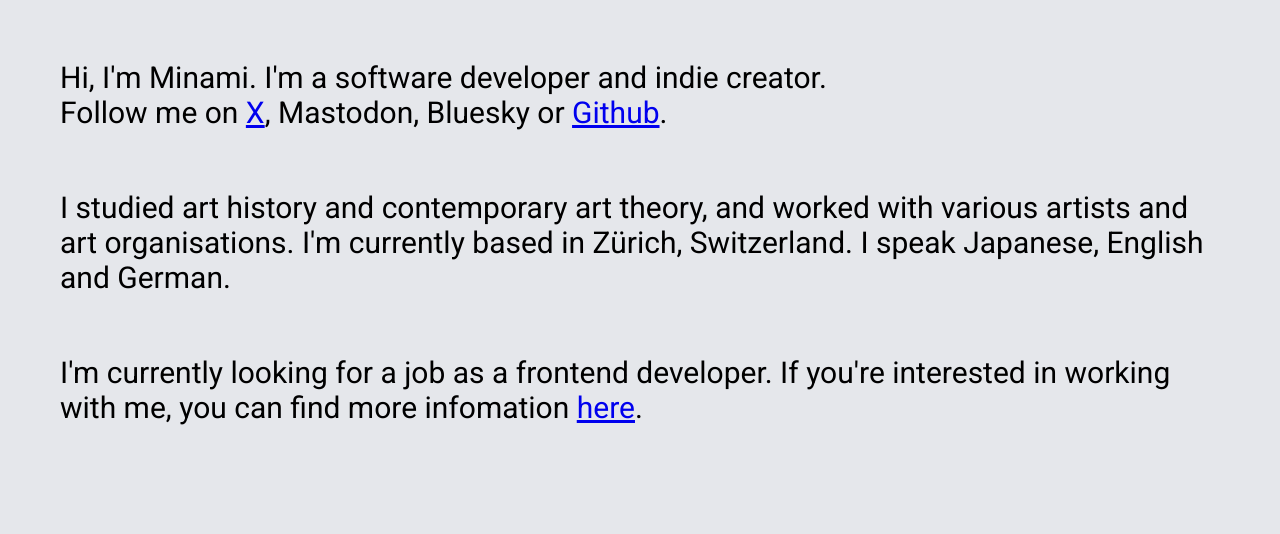
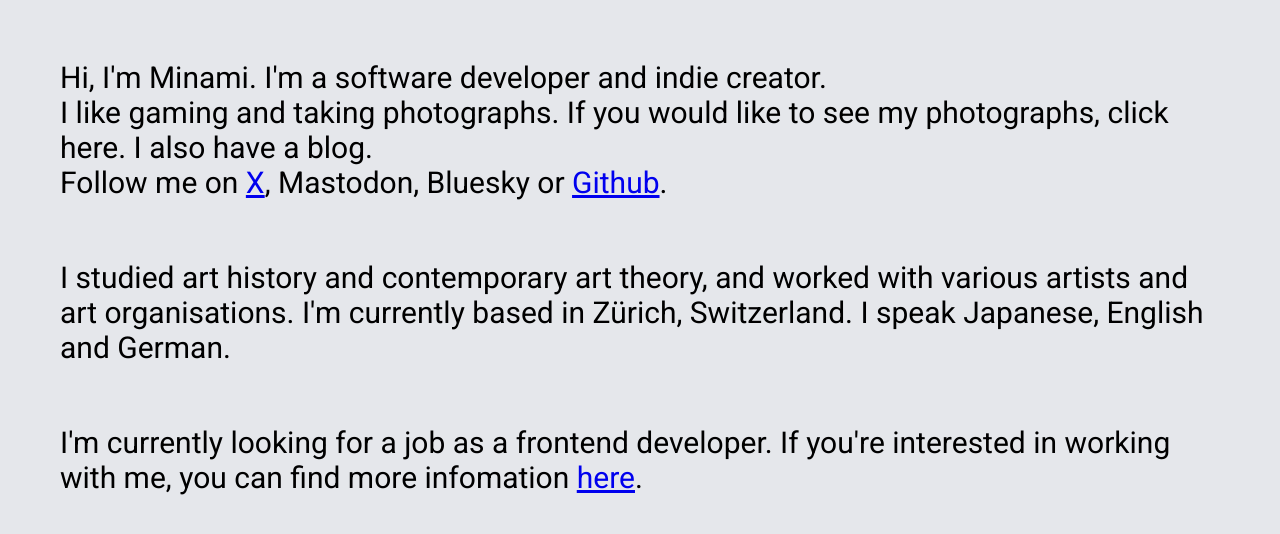
Before and after one commit to minamicode/minamicode.github.io, a plain HTML site: page index.html in a window 1280 px wide. Drawn offline with Linux system fonts and the light colour scheme.

Commit message:
updating

```diff
--- a/index.html
+++ b/index.html
@@ -10,8 +10,10 @@
     <div>
         <p>
             Hi, I'm Minami. I'm a software developer and indie creator.<br>
+            I like gaming and taking photographs. If you would like to see my photographs, click here. I also have a blog.<br>
             Follow me on
-            <a href="https://twitter.com/minamikcode" target="_blank">X</a>, Mastodon, Bluesky or
+            <a href="https://twitter.com/minamikcode" target="_blank">X</a>,
+            Mastodon, Bluesky or
             <a href="https://github.com/minamikanesawa" target="_blank">Github</a>.
         </p>
     </div>
```
